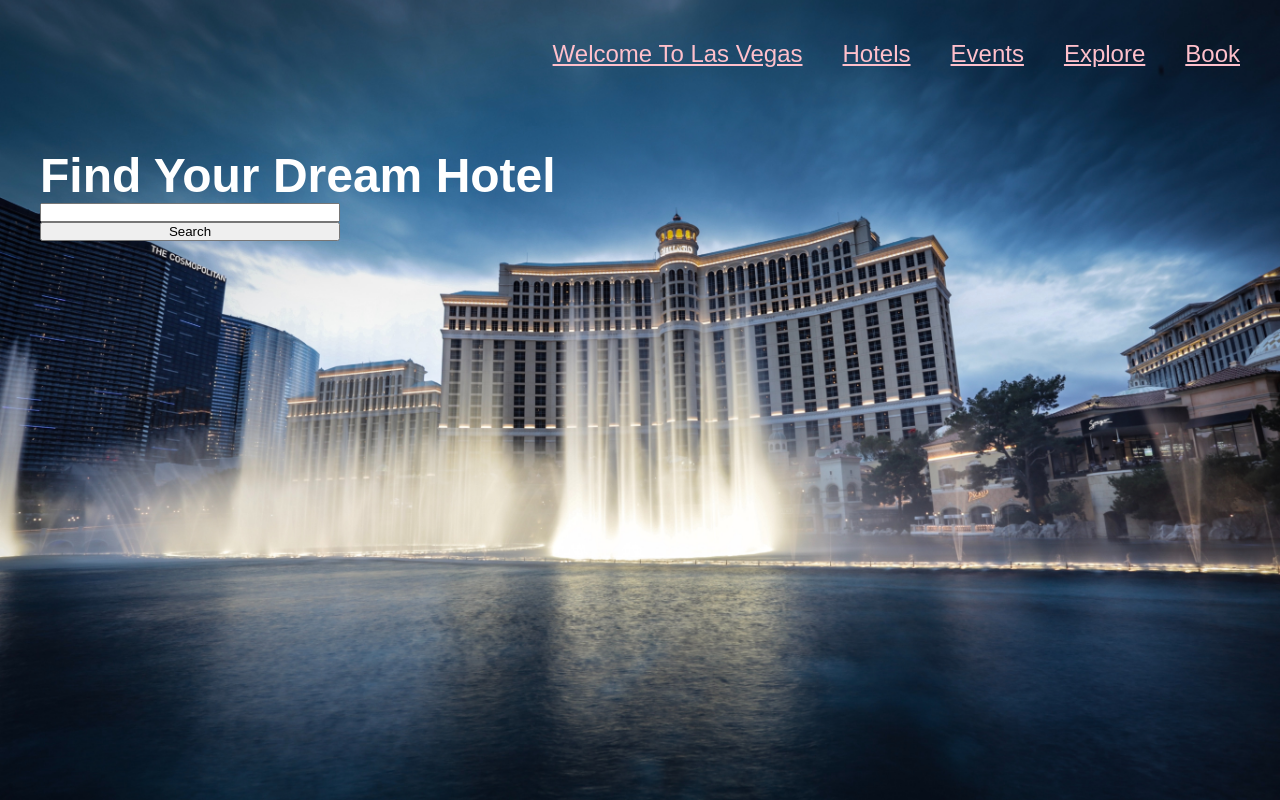
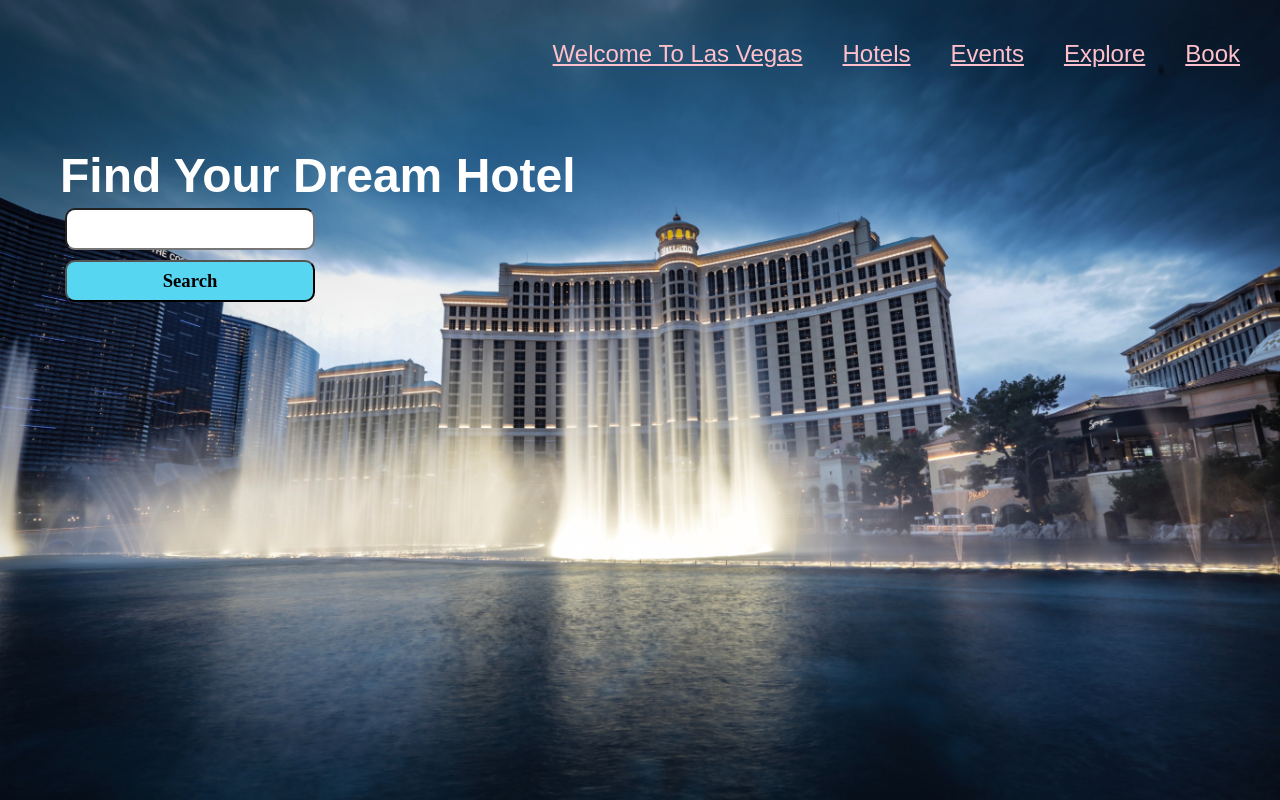
Before and after one commit to Davonne007-TX/las-vegas-home-page, a React (Vite) app: page /hotels in a window 1280 px wide. Built offline with nearby package versions, Linux system fonts and the light colour scheme; a web font is replaced by a local one.

Commit message:
adding search bar with styles

```diff
--- a/src/components/css/Hotels.css
+++ b/src/components/css/Hotels.css
@@ -22,18 +22,26 @@
   align-items: flex-start;
   flex-direction: column;
   margin-top: -100px;
-  margin-left: 40px;
+  margin-left: 60px;
 }
 
 /*search bar and button*/
-.search {
-  width: 300px;
+.search,
+.explore {
+  width: 250px;
+  padding: 8px;
+  border-radius: 10px;
+  margin: 5px;
+  font-family: "Times New Roman", Times, serif;
+  font-weight: bold;
+  font-size: 14pt;
+  outline: none;
 }
 
 .explore {
-  width: 300px;
+  background-color: #57d6f2;
 }
 
 .explore:hover {
-  color: #57d6f2;
+  color: white;
 }
```
